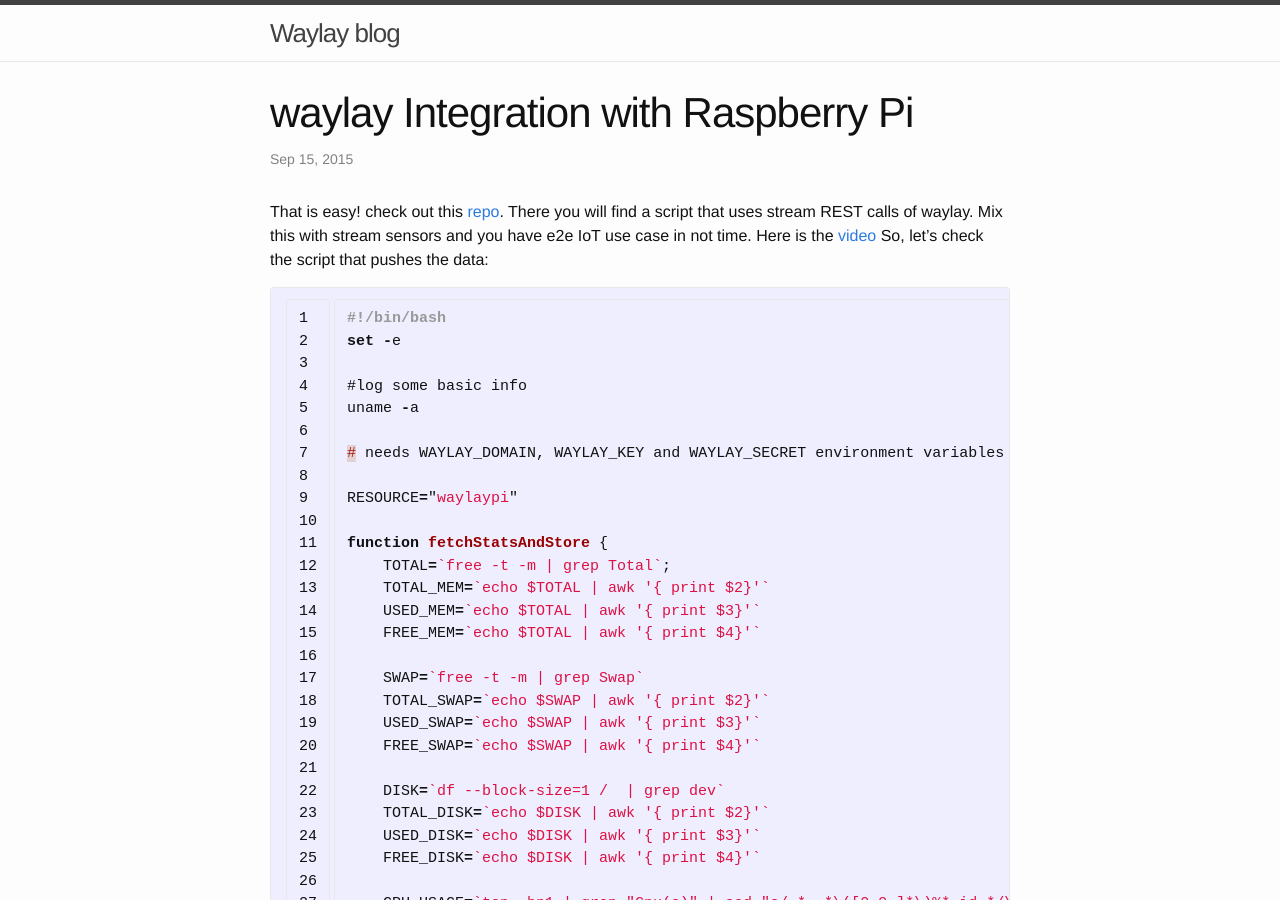
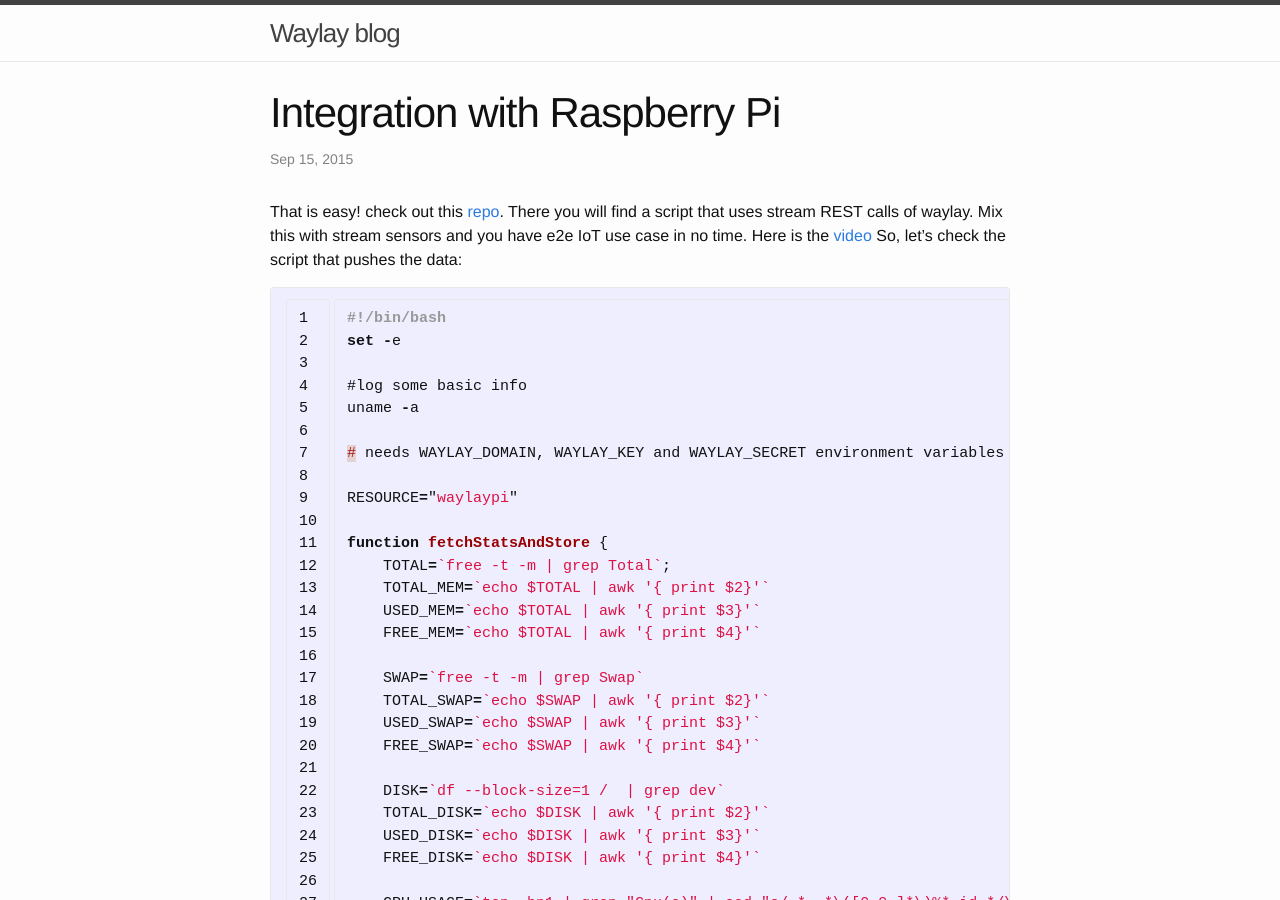
Before and after one commit to jasperdevrient/waylayio.github.io, a Jekyll site: the page built from _posts/2015-09-15-pushing-data-from-raspberryPi.markdown, in a window 1280 px wide and 900 px high. Built offline with Jekyll 4.4.1, drawn with Linux system fonts in a browser that asks for light colours.

Commit message:
Update 2015-09-15-pushing-data-from-raspberryPi.markdown

```diff
--- a/_posts/2015-09-15-pushing-data-from-raspberryPi.markdown
+++ b/_posts/2015-09-15-pushing-data-from-raspberryPi.markdown
@@ -1,11 +1,11 @@
 ---
 layout:     post
-title:      "waylay Integration with Raspberry Pi"
+title:      "Integration with Raspberry Pi"
 date:       2015-09-15 10:19:06
 categories: integration
 ---
 
-That is easy! check out this [repo] [repo]. There you will find a script that uses stream REST calls of waylay. Mix this with stream sensors and you have e2e IoT use case in not time. Here is the [video][video]
+That is easy! check out this [repo] [repo]. There you will find a script that uses stream REST calls of waylay. Mix this with stream sensors and you have e2e IoT use case in no time. Here is the [video][video]
 So, let's check the script that pushes the data:
 
 {% highlight javascript linenos %}
```
